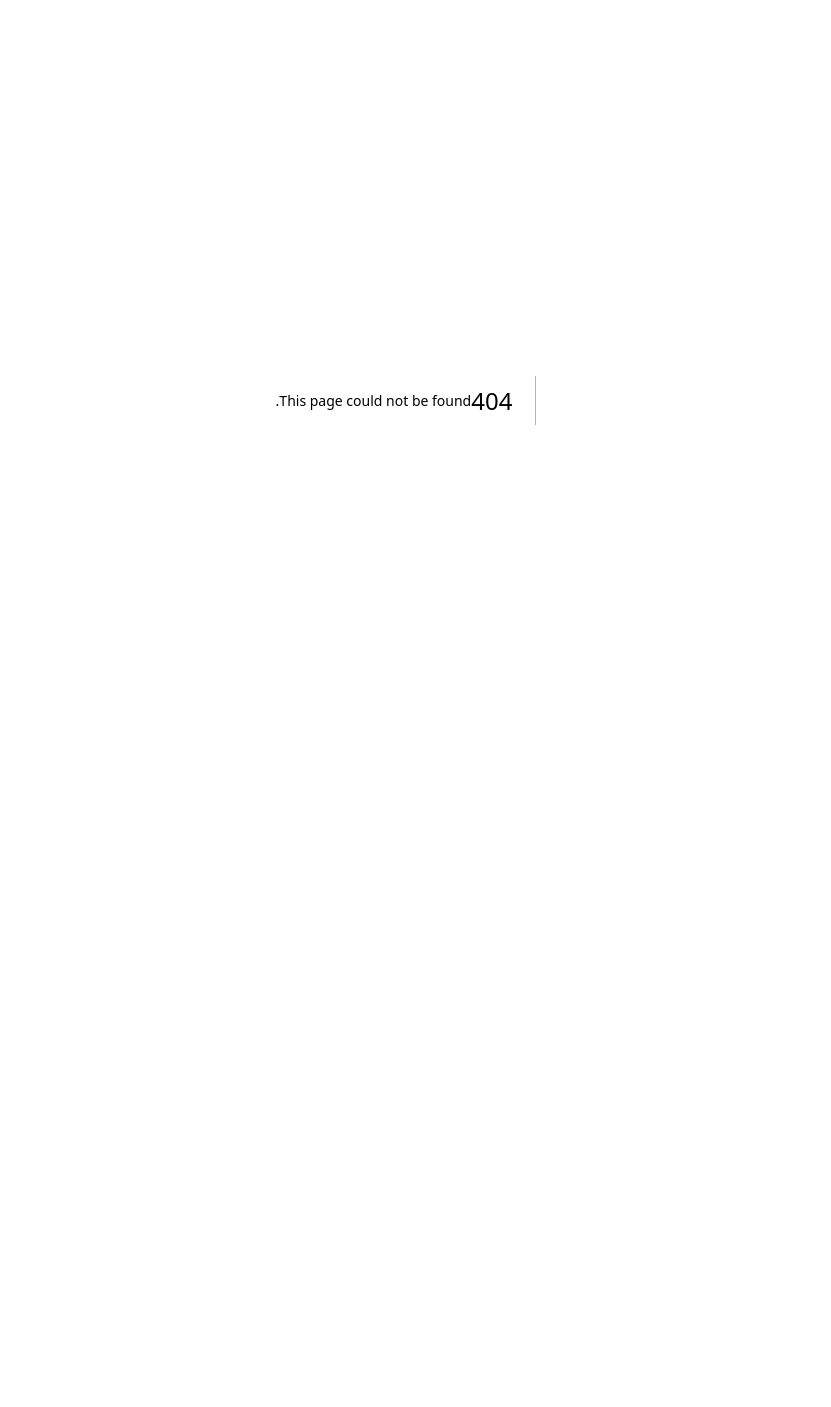
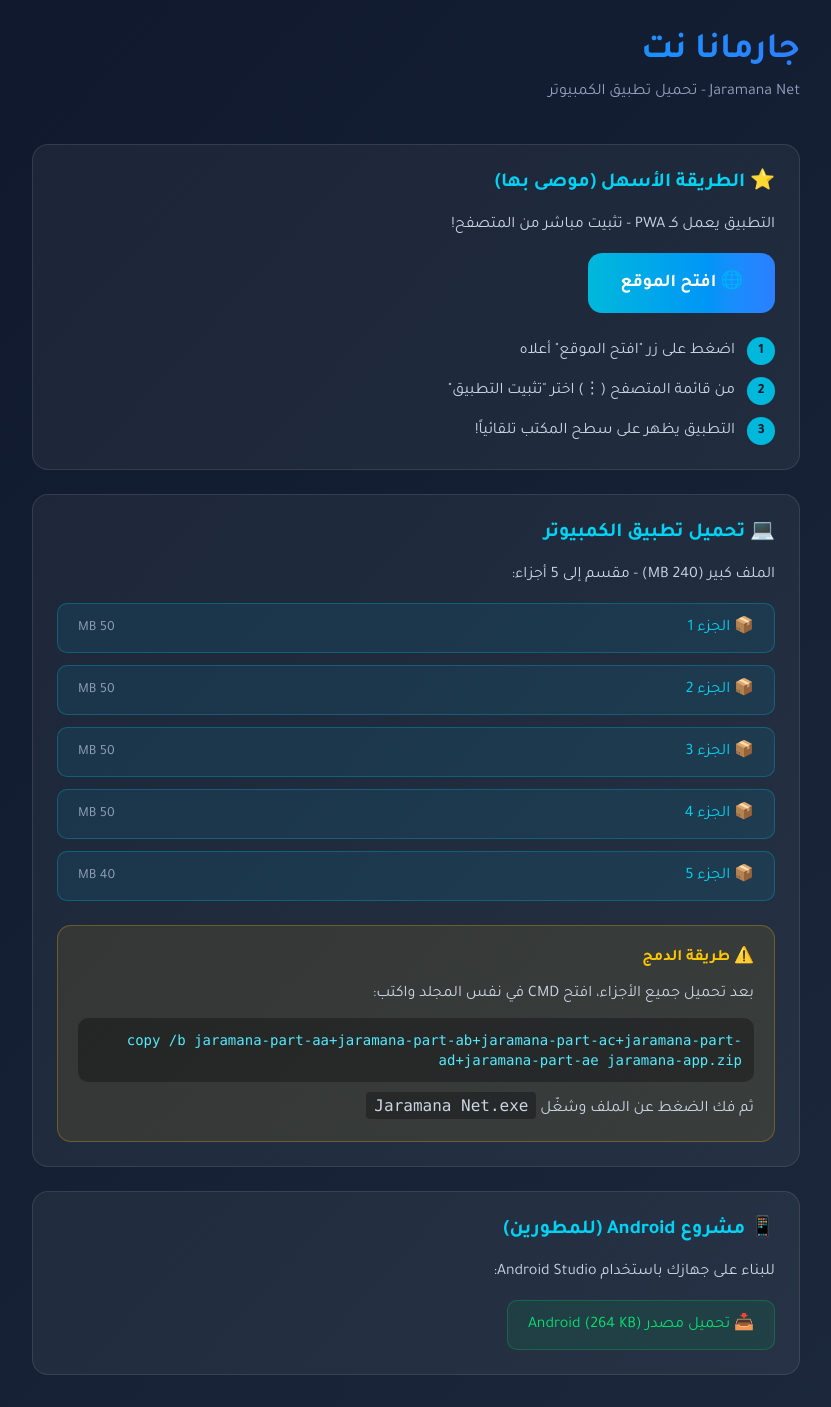
Before and after one commit to ramzyalamoory-ux/jaramana-net, a Next.js app: page /download in a window 1280 px wide. Before the commit this address had no page. Shown: the whole page, without its empty margins (224-1055 px from the left). Before the commit the page ends 800 px from the top, so only its background shows below. Built offline with nearby package versions, Linux system fonts and the light colour scheme.

Commit message:
Add download page and API for desktop app

```diff
--- /dev/null
+++ b/src/app/api/download/route.ts
@@ -0,0 +1,55 @@
+import { NextRequest, NextResponse } from 'next/server';
+import { readFile } from 'fs/promises';
+import { existsSync } from 'fs';
+import path from 'path';
+
+const DOWNLOAD_DIR = path.join(process.cwd(), 'download');
+
+export async function GET(request: NextRequest) {
+  const { searchParams } = new URL(request.url);
+  const file = searchParams.get('file');
+
+  if (!file) {
+    const files = [
+      { name: 'jaramana-part-aa', size: '50 MB' },
+      { name: 'jaramana-part-ab', size: '50 MB' },
+      { name: 'jaramana-part-ac', size: '50 MB' },
+      { name: 'jaramana-part-ad', size: '50 MB' },
+      { name: 'jaramana-part-ae', size: '40 MB' },
+      { name: 'jaramana-net-android-source.zip', size: '264 KB' },
+    ];
+    return NextResponse.json({ files });
+  }
+
+  const allowedFiles = [
+    'jaramana-part-aa',
+    'jaramana-part-ab',
+    'jaramana-part-ac',
+    'jaramana-part-ad',
+    'jaramana-part-ae',
+    'jaramana-net-android-source.zip',
+  ];
+
+  if (!allowedFiles.includes(file)) {
+    return NextResponse.json({ error: 'File not allowed' }, { status: 403 });
+  }
+
+  const filePath = path.join(DOWNLOAD_DIR, file);
+
+  if (!existsSync(filePath)) {
+    return NextResponse.json({ error: 'File not found' }, { status: 404 });
+  }
+
+  try {
+    const fileBuffer = await readFile(filePath);
+    return new NextResponse(fileBuffer, {
+      headers: {
+        'Content-Type': 'application/octet-stream',
+        'Content-Disposition': `attachment; filename="${file}"`,
+        'Content-Length': fileBuffer.length.toString(),
+      },
+    });
+  } catch {
+    return NextResponse.json({ error: 'Failed to read file' }, { status: 500 });
+  }
+}
--- /dev/null
+++ b/src/app/download/page.tsx
@@ -0,0 +1,93 @@
+import Link from 'next/link';
+
+export default function DownloadPage() {
+  const parts = [
+    { name: 'jaramana-part-aa', size: '50 MB', num: 1 },
+    { name: 'jaramana-part-ab', size: '50 MB', num: 2 },
+    { name: 'jaramana-part-ac', size: '50 MB', num: 3 },
+    { name: 'jaramana-part-ad', size: '50 MB', num: 4 },
+    { name: 'jaramana-part-ae', size: '40 MB', num: 5 },
+  ];
+
+  return (
+    <div dir="rtl" className="min-h-screen bg-gradient-to-br from-slate-900 to-slate-800 text-white p-8">
+      <div className="max-w-3xl mx-auto">
+        <h1 className="text-4xl font-bold mb-2 bg-gradient-to-r from-cyan-400 to-blue-500 bg-clip-text text-transparent">
+          جارمانا نت
+        </h1>
+        <p className="text-slate-400 mb-10">Jaramana Net - تحميل تطبيق الكمبيوتر</p>
+
+        {/* PWA Option */}
+        <div className="bg-white/5 border border-white/10 rounded-2xl p-6 mb-6">
+          <h2 className="text-xl font-bold text-cyan-400 mb-4">⭐ الطريقة الأسهل (موصى بها)</h2>
+          <p className="text-slate-300 mb-4">التطبيق يعمل كـ PWA - تثبيت مباشر من المتصفح!</p>
+
+          <Link
+            href="https://jaramana-net-new.vercel.app"
+            target="_blank"
+            className="inline-flex items-center gap-2 bg-gradient-to-r from-cyan-500 to-blue-500 text-white px-8 py-4 rounded-xl font-bold text-lg hover:opacity-90 transition-opacity"
+          >
+            🌐 افتح الموقع
+          </Link>
+
+          <ol className="mt-6 space-y-3 text-slate-300">
+            <li className="flex items-center gap-3">
+              <span className="bg-cyan-500 text-slate-900 w-7 h-7 rounded-full flex items-center justify-center font-bold text-sm shrink-0">1</span>
+              اضغط على زر &quot;افتح الموقع&quot; أعلاه
+            </li>
+            <li className="flex items-center gap-3">
+              <span className="bg-cyan-500 text-slate-900 w-7 h-7 rounded-full flex items-center justify-center font-bold text-sm shrink-0">2</span>
+              من قائمة المتصفح (⋮) اختر &quot;تثبيت التطبيق&quot;
+            </li>
+            <li className="flex items-center gap-3">
+              <span className="bg-cyan-500 text-slate-900 w-7 h-7 rounded-full flex items-center justify-center font-bold text-sm shrink-0">3</span>
+              التطبيق يظهر على سطح المكتب تلقائياً!
+            </li>
+          </ol>
+        </div>
+
+        {/* Desktop Download */}
+        <div className="bg-white/5 border border-white/10 rounded-2xl p-6 mb-6">
+          <h2 className="text-xl font-bold text-cyan-400 mb-4">💻 تحميل تطبيق الكمبيوتر</h2>
+          <p className="text-slate-300 mb-4">الملف كبير (240 MB) - مقسم إلى 5 أجزاء:</p>
+
+          <div className="space-y-3">
+            {parts.map((part) => (
+              <a
+                key={part.name}
+                href={`/api/download?file=${part.name}`}
+                className="flex items-center justify-between bg-cyan-500/10 border border-cyan-500/30 text-cyan-400 px-5 py-3 rounded-lg hover:bg-cyan-500/20 hover:border-cyan-500 transition-colors"
+              >
+                <span>📦 الجزء {part.num}</span>
+                <span className="text-slate-400 text-sm">{part.size}</span>
+              </a>
+            ))}
+          </div>
+
+          <div className="mt-6 bg-yellow-500/10 border border-yellow-500/30 rounded-xl p-5">
+            <h3 className="text-yellow-400 font-bold mb-3">⚠️ طريقة الدمج</h3>
+            <p className="text-slate-300 mb-3">بعد تحميل جميع الأجزاء، افتح CMD في نفس المجلد واكتب:</p>
+            <code className="block bg-black/30 p-3 rounded-lg text-sm overflow-x-auto text-cyan-300">
+              copy /b jaramana-part-aa+jaramana-part-ab+jaramana-part-ac+jaramana-part-ad+jaramana-part-ae jaramana-app.zip
+            </code>
+            <p className="text-slate-300 mt-3">
+              ثم فك الضغط عن الملف وشغّل <code className="bg-black/30 px-2 py-1 rounded">Jaramana Net.exe</code>
+            </p>
+          </div>
+        </div>
+
+        {/* Android */}
+        <div className="bg-white/5 border border-white/10 rounded-2xl p-6">
+          <h2 className="text-xl font-bold text-cyan-400 mb-4">📱 مشروع Android (للمطورين)</h2>
+          <p className="text-slate-300 mb-4">للبناء على جهازك باستخدام Android Studio:</p>
+          <a
+            href="/api/download?file=jaramana-net-android-source.zip"
+            className="inline-flex items-center gap-2 bg-green-500/10 border border-green-500/30 text-green-400 px-5 py-3 rounded-lg hover:bg-green-500/20 hover:border-green-500 transition-colors"
+          >
+            📥 تحميل مصدر Android (264 KB)
+          </a>
+        </div>
+      </div>
+    </div>
+  );
+}
```
